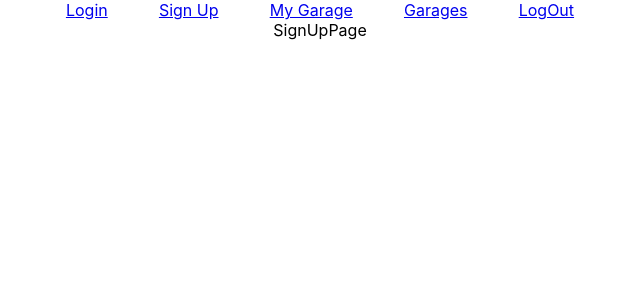
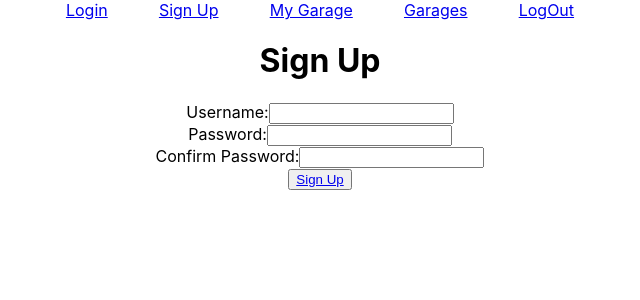
Before and after one commit to WhipTeam/my-whips-frontend, a React (Create React App) app: page /signup in a window 1280 px wide. Shown: the top 300 px of the page, without its empty margins (320-960 px from the left). Built offline with nearby package versions, Linux system fonts and the light colour scheme; no server answers.

Commit message:
signup page code added

```diff
--- a/src/pages/SignUpPage.jsx
+++ b/src/pages/SignUpPage.jsx
@@ -1,9 +1,25 @@
-import React from 'react'
+import React from "react";
 
 const SignUpPage = () => {
   return (
-    <div>SignUpPage</div>
-  )
-}
+    <div>
+      <h1>Sign Up</h1>
+      <form>
+        <label>Username:</label>
+        <input type="text" name="username" />
+        <br />
+        <label>Password:</label>
+        <input type="text" name="password" />
+        <br></br>
+        <label>Confirm Password:</label>
+        <input type="text" name="password" />
+        <br></br>
+        <button>
+          <a href="./garage">Sign Up</a>
+        </button>
+      </form>
+    </div>
+  );
+};
 
-export default SignUpPage
+export default SignUpPage;
```
